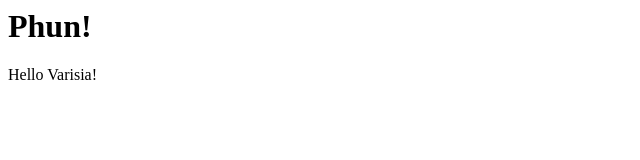
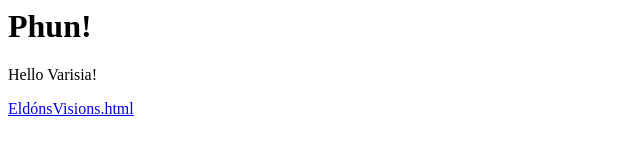
Before and after one commit to klown/phun, a plain HTML site: page sotss/index.html in a window 1280 px wide. Shown: the whole page, without its empty margins (0-640 px from the left). Drawn offline with Linux system fonts and the light colour scheme.

Commit message:
Added link

```diff
--- a/sotss/index.html
+++ b/sotss/index.html
@@ -5,5 +5,6 @@
   <body>
     <h1>Phun!</h1>
     <p>Hello Varisia!</p>
+    <p><a href="./EldónsVisions.html">EldónsVisions.html</a></p>
   </body>
 </html>
```
